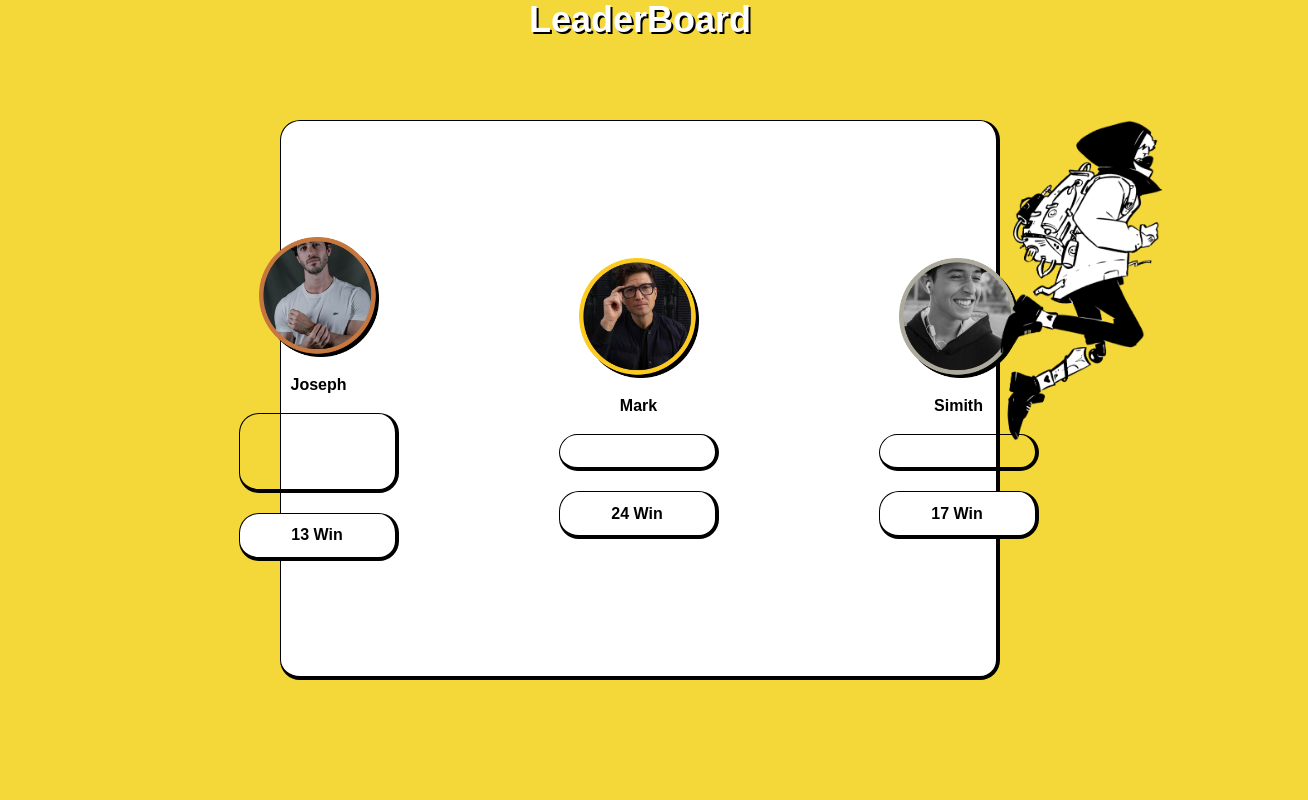
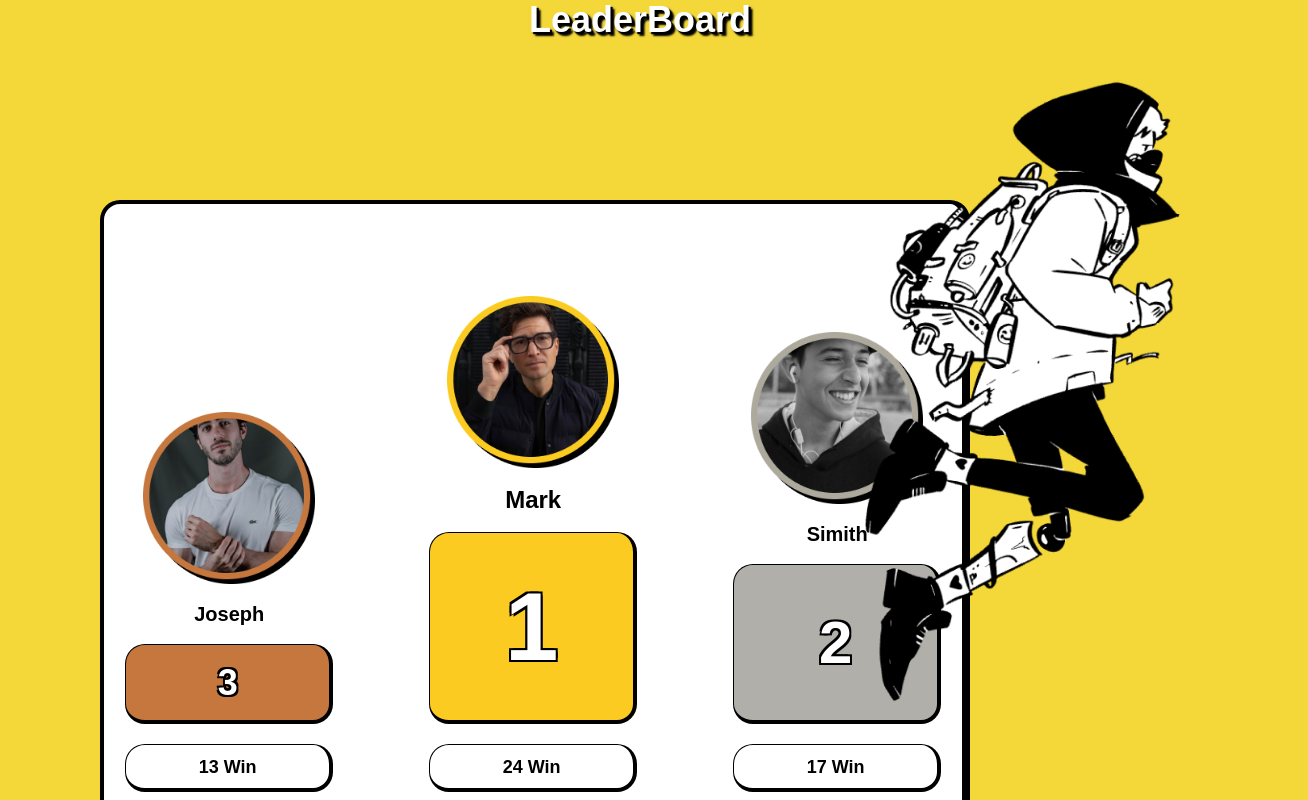
Before and after one commit to CryptQuiz/landing-page, a Next.js app: page / in a window 1280 px wide. Shown: the part 3040-3840 px from the top of the page, 1308 px wide, since content can reach past the window. Built offline with nearby package versions, Linux system fonts and the light colour scheme; a web font is replaced by a local one.

Commit message:
Feat.LeaderBoad design

```diff
--- a/components/LeaderBoard/LeaderBoard.jsx
+++ b/components/LeaderBoard/LeaderBoard.jsx
@@ -1,61 +1,83 @@
-import Image from 'next/image'
-import React from 'react'
+import Image from "next/image";
+import React from "react";
 
 const LeaderBoard = () => {
-    const boxesData = [
-        {
-            photo : '/images/Ellipse26.png',
-            name : 'Joseph',
-            win : '13 Win',
-            color : 'brown-1',
-            height : '10vh'
-        },
-        {
-            photo : '/images/Ellipse27.png',
-            name : 'Mark',
-            win : '24 Win',
-            color : 'yellow-2',
-            height : '20vh'
-        },
-        {
-            photo : '/images/Ellipse28.png',
-            name : 'Simith',
-            win : '17 Win',
-            color : 'gray-1',
-            height : '40vh'
-        },
-    ]
   return (
-        <div className=''>
-            <div className='flex justify-center items-center text-4xl drop-shadow-[2px_2px_rgba(0,0,0,1)] mb-20' >
-                <h1 className='text-white font-bold font-lexend'>LeaderBoard</h1>
+    <>
+      <div className="flex justify-center items-center text-4xl drop-shadow-[2px_2px_rgba(0,0,0,1)] mb-20">
+        <h1
+          className="text-white font-bold font-lexend "
+          style={{
+            textShadow: "2px 2px 2px #000",
+          }}
+        >
+          LeaderBoard
+        </h1>
       </div>
-            <div className='flex justify-around relative'>
-                <div className='bg-white h-[70vh] flex flex-row items-center justify-center absolute w-2/3  border border-black border-b-4 border-r-4 rounded-[20px]'>
-                    {boxesData.map((item, index) => (
-                        <div className='flex flex-col  items-center justify-center mx-20'>
+      <div className="  justify-center flex flex-col  w-full h-screen   items-start  relative ">
+        <div className="bg-white h-[80vh] flex flex-row items-end pb-10 justify-center gap-24 absolute w-[68vw] border-4 border-black border-b-8 border-r-8 rounded-[20px]">
+          <div className="flex flex-col  items-center justify-center ">
             <div>
-                                <Image
-                                src={item.photo}
-                                height={120}
-                                width={120}/>
+              <Image src="/images/Ellipse26.png" height={172} width={172} />
+            </div>
+            <p className="font-bold font-lexend text-xl text-black my-4">
+              Joseph
+            </p>
+            <div
+              className={`bg-brown-1 w-52 h-[10vh] rounded-[20px] border border-black border-b-4 border-r-4 flex justify-center items-center `}
+            >
+              <p className="text-white  text-4xl  text-shadow font-bold font-lexend">
+                3
+              </p>
+            </div>
+            <div className="bg-white border border-black border-b-4 border-r-4 w-52 h-12 text-black font-bold font-lexend rounded-[20px] flex justify-center items-center mt-5 text-lg">
+              13 Win
+            </div>
+          </div>
+          <div className="flex flex-col  items-center justify-center ">
+            <div>
+              <Image src="/images/Ellipse27.png" height={172} width={172} />
+            </div>
+            <div className="font-bold font-lexend text-2xl text-black my-4">
+              Mark
+            </div>
+            <div
+              className={`bg-yellow-2 w-52 h-[24vh] rounded-[20px] border border-black border-b-4 border-r-4 flex justify-center items-center `}
+            >
+              <p className="text-white  font-bold font-lexend  text-8xl  text-shadow">
+                1
+              </p>
+            </div>
 
+            <div className="bg-white border text-lg  border-black border-b-4 border-r-4 w-52 h-12 text-black font-bold font-lexend rounded-[20px] flex justify-center items-center mt-5">
+              24 Win
             </div>
-                            <div className='font-bold font-lexend font-2xl text-black my-4'>{item.name}</div>
-                            <div className={`bg-${item.color} w-40 h-[${item.height}] rounded-[20px] border border-black border-b-4 border-r-4 flex justify-center items-center `}>
-                                <p className='text-white  text-2xl font-bold font-lexend'>{index +1 }</p>
           </div>
-                            <div className='bg-white border border-black border-b-4 border-r-4 w-40 h-12 text-black font-bold font-lexend rounded-[20px] flex justify-center items-center mt-5'>{item.win}</div>
+          <div className="flex flex-col  items-center justify-center ">
+            <div>
+              <Image src="/images/Ellipse28.png" height={172} width={172} />
             </div>
-                    ))}
-
+            <div className="font-bold font-lexend text-xl text-black my-4">
+              Simith
             </div>
-                <div className='w-1/3 absolute -right-12 '>
-                    <Image src='/images/Jumping.png' width={500} height={500} />
+            <div
+              className={`bg-gray-1 w-52 h-[20vh] rounded-[20px] border border-black border-b-4 border-r-4 flex justify-center items-center `}
+            >
+              <p className="text-white text-6xl  text-shadow font-bold font-lexend">
+                2
+              </p>
+            </div>
+            <div className="bg-white border text-lg border-black border-b-4 border-r-4 w-52 h-12 text-black font-bold font-lexend rounded-[20px] flex justify-center items-center mt-5">
+              17 Win
             </div>
           </div>
         </div>
-    )
-}
+        <div className=" absolute -right-32 -top-10">
+          <Image src="/images/Jumping.png" width={700} height={700} />
+        </div>
+      </div>
+    </>
+  );
+};
 
-export default LeaderBoard
+export default LeaderBoard;
```
Lines whose indentation alone changed are shown as unchanged.
